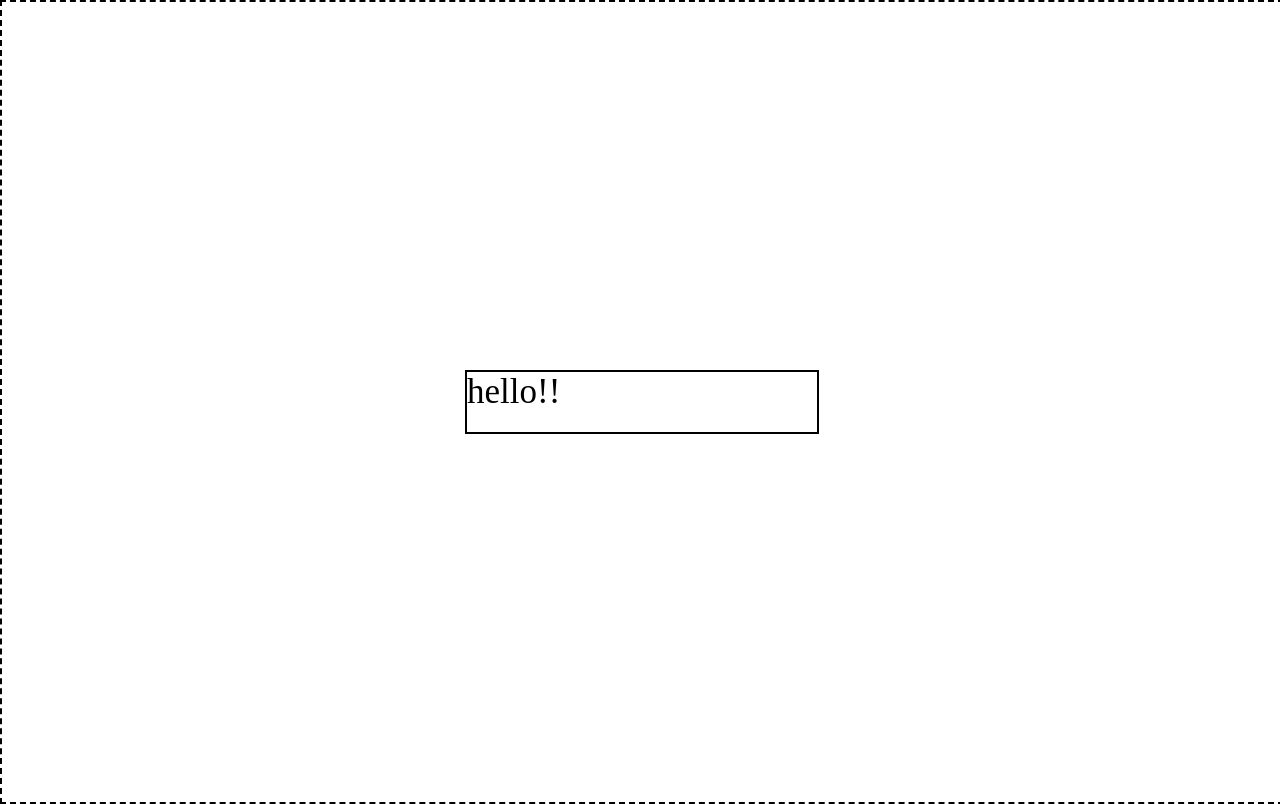
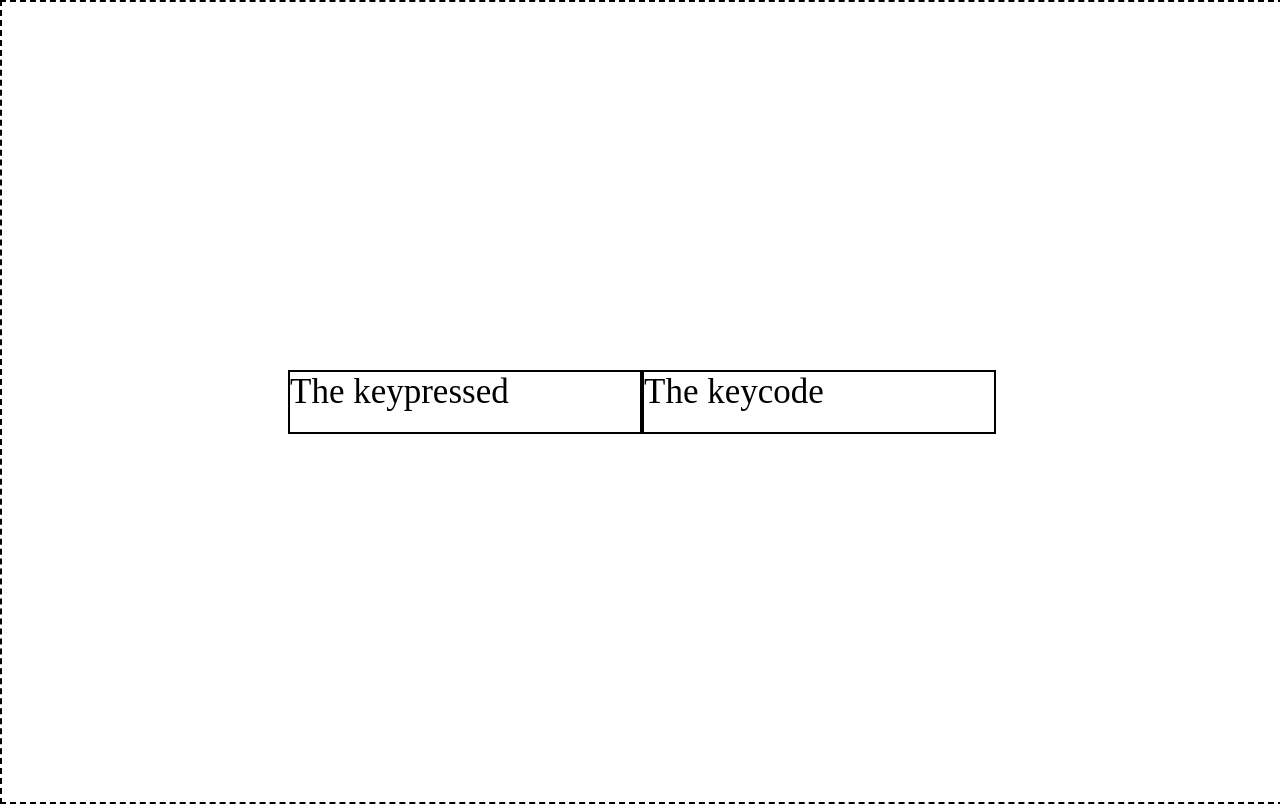
Before and after one commit to anjana-kmp/html-events, a plain HTML site: page index.html in a window 1280 px wide. Drawn offline with Linux system fonts and the light colour scheme.

Commit message:
task complete!!

```diff
--- a/index.html
+++ b/index.html
@@ -32,28 +32,38 @@
             font-size: 35px;
 
         }
+        #next-result{
+            width: 350px;
+            height: 60px;
+            border: 2px solid black;
+            position: relative;
+            /* display: flex;
+            justify-content: center;
+            align-items: center; */
+            font-size: 35px;
+        }
     </style>
 </head>
 
-<body onload="//alert('loaded')" onkeypress="onKeypress(event)">
+<body onkeypress="onKeypress(event)">
 
     <div id="result">
-        hello!!
+        The keypressed
     </div>
+    <div id="next-result">
+        The keycode
+    </div>
+
     <script>
         function onKeypress(event) {
             console.log('keypress: ' + event.keyCode)
             console.log(String.fromCharCode(93, 94, 95, 96))
             var resultDiv=document.querySelector('#result')
             console.dir(resultDiv.innerHTML)
-            resultDiv.innerHTML=( 'keypress: ' + event.keyCode)
-
-
-
-
-
-
-
+            resultDiv.innerHTML=( 'key: ' + event.key)
+            var resultDiv1=document.querySelector('#next-result')
+            console.log(resultDiv1.innerHTML)
+            resultDiv1.innerHTML=('keyCode:'+event.keyCode)
 
 
         }
```
